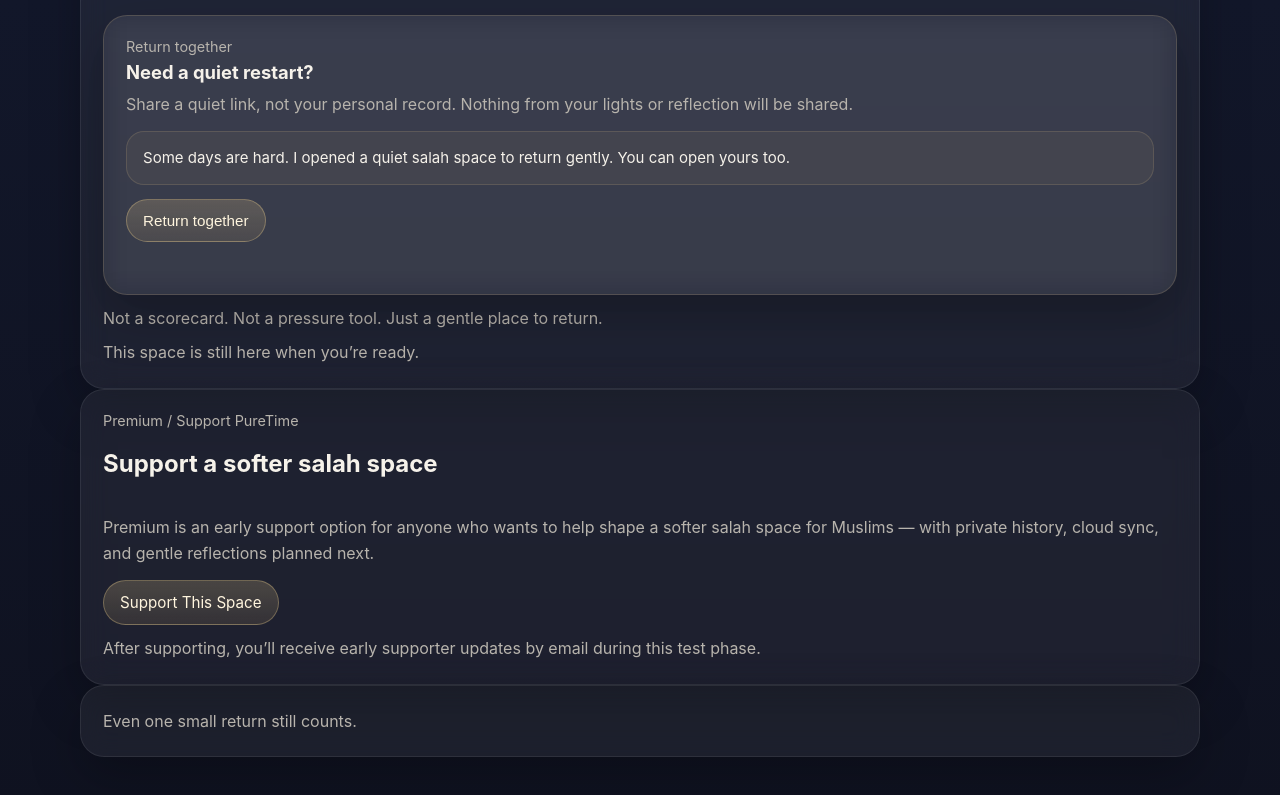
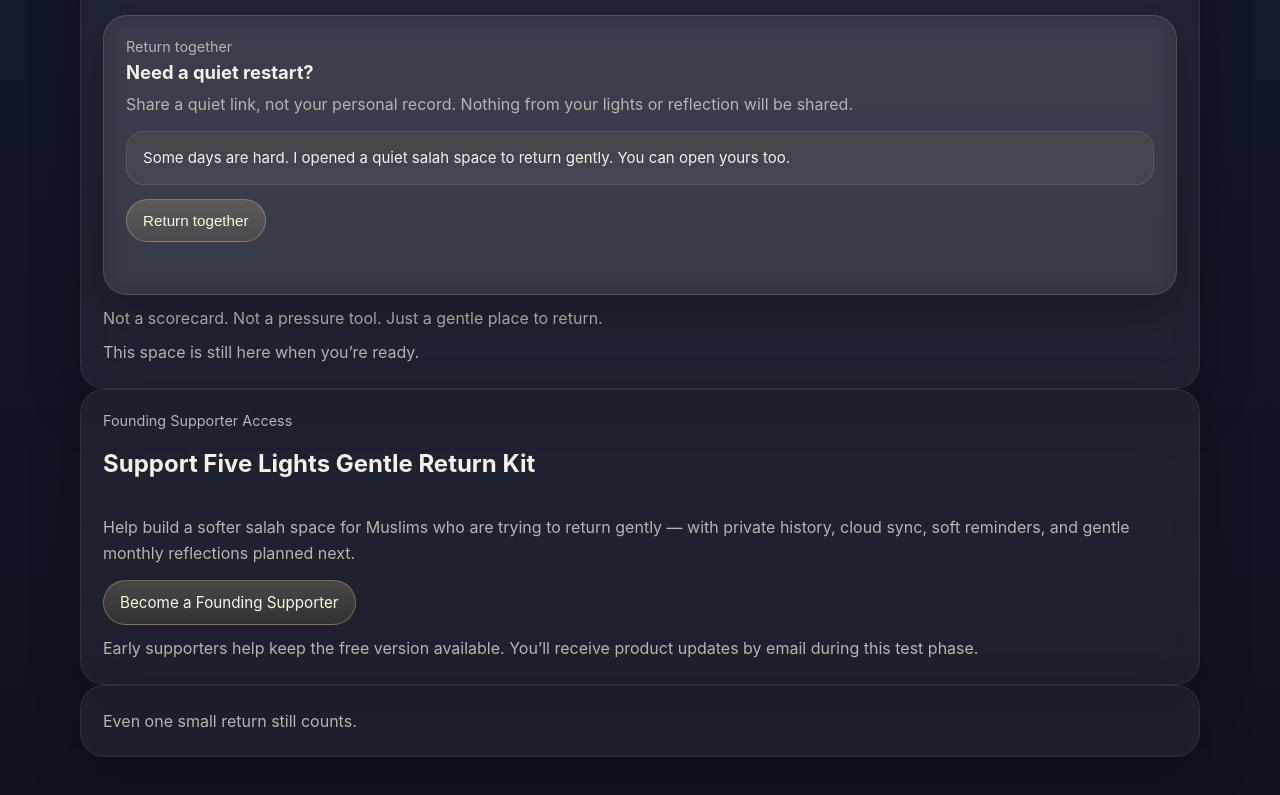
Before and after one commit to rollingyoung898724-crypto/puretime-five-lights, a plain HTML site: page index.html in a window 1280 px wide. Shown: the part 672-1467 px from the top of the page. Drawn offline with Linux system fonts and the light colour scheme; a script that the page names is missing.

Commit message:
Add files via upload

```diff
--- a/index.html
+++ b/index.html
@@ -737,19 +737,19 @@
       <div class="card" id="premiumSupportCard">
         <div class="card-header">
           <div>
-            <div class="label">Premium / Support PureTime</div>
-            <h2>Support a softer salah space</h2>
+            <div class="label">Founding Supporter Access</div>
+            <h2>Support Five Lights Gentle Return Kit</h2>
           </div>
         </div>
         <p class="small-note">
-          Premium is an early support option for anyone who wants to help shape a softer salah space for Muslims — with private history, cloud sync, and gentle reflections planned next.
+          Help build a softer salah space for Muslims who are trying to return gently — with private history, cloud sync, soft reminders, and gentle monthly reflections planned next.
         </p>
         <div style="height:14px;"></div>
         <div class="cta-row">
-          <a class="btn btn-primary" href="https://payhip.com/b/QCIr7" target="_blank" rel="noopener noreferrer">Support This Space</a>
+          <a class="btn btn-primary" href="https://payhip.com/b/QCIr7" target="_blank" rel="noopener noreferrer">Become a Founding Supporter</a>
         </div>
         <div style="height:10px;"></div>
-        <div class="small-note">After supporting, you’ll receive early supporter updates by email during this test phase.</div>
+        <div class="small-note">Early supporters help keep the free version available. You’ll receive product updates by email during this test phase.</div>
       </div>
 
       <div class="card">
```
